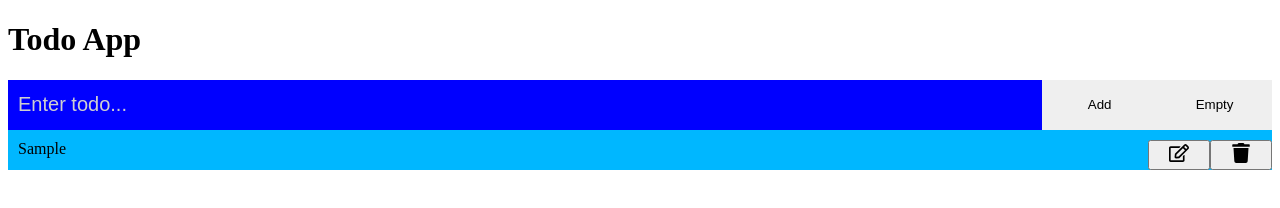
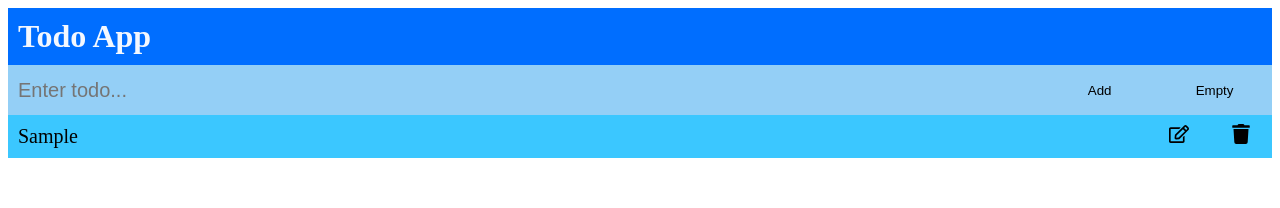
Before and after one commit to shaikhabdulsamad/jsAssignmentTodoApp, a plain HTML site: page index.html in a window 1280 px wide. Both pictures are taken after typing "Sample" into the empty fields and a click on the button "Add". Drawn offline with Linux system fonts and the light colour scheme.

Commit message:
style edited

```diff
--- a/index.html
+++ b/index.html
@@ -22,7 +22,7 @@
             </div>
             <div class="btn">
                 <button onclick="addList()">Add</button>
-                <button>Empty</button>
+                <button onclick="empty()">Empty</button>
             </div>
 
         </div>
--- a/style.css
+++ b/style.css
@@ -1,3 +1,10 @@
+.heading h1{
+    background-color: rgb(0, 110, 255);
+    margin: 0;
+    padding: 10px;
+    color: rgba(255, 255, 255, 0.952);
+}
+
 .input-div{
     display: flex;
 }
@@ -13,15 +20,15 @@
     height:50px;
     border: none;
     outline: none;
-    background-color: blue;
+    background-color: rgba(115, 192, 243, 0.76);
     padding: 0 10px;
     font-size: 20px;
-    color: white;
+    color: black;
     /* margin-right: 10px; */
 }
-.input input::placeholder{
+/* .input input::placeholder{
     color: rgb(207, 207, 207);
-}
+} */
 .btn{
     flex: 2;
     /* width: 20%; */
@@ -35,12 +42,17 @@
     border: none;
     outline: none;
     cursor: pointer;
+    background-color: rgba(115, 192, 243, 0.76);
+    text-align: center;
+}
+.btn button:hover{
+    background-color:rgb(0, 110, 255)
 }
 .btn button>img{
     width: 20px;
 }
 .items{
-    background-color: rgb(0, 183, 255);
+    /* background-color: rgb(0, 183, 255); */
     /* padding:20px 0 10px 0; */
 }
 .items ul{
@@ -49,23 +61,32 @@
 
 }
 .items ul li{
-    padding: 10px 0 0 0;
-    margin: 0;
+    /* padding: 10px 0 ; */
+
 
     display: flex;
-    list-style-type: square;
+    background-color: rgb(0, 183, 255);
+
 }
 
+.items ul li:nth-child(odd){
+    background-color: rgba(0, 183, 255, 0.767);
+}
 .btndiv{
-  /* width: 10%; */
+
   flex: 1;
 display: flex;
+padding:5px 0 ;
 }
 .btndiv>button{
    flex: 1;
+   border: none;
+    outline: none;
+    cursor: pointer;
+    height: 30px;
+    background-color: transparent;
+}
 
-    height: 30px;
-}
 .btndiv>button>img{
     width: 20px;
     height: 20px;
@@ -91,7 +112,19 @@ background-color: transparent;
      flex: 9;
    word-wrap: break-word;
      text-align: justify;
-     font-size: 16px;
-     padding: 0 10px;
+     font-size: 20px;
+     padding: 10px 10px;
 
  }
+
+ .hidden{
+     display: none;
+ }
+
+
+ @media only screen and (max-width:480px){
+    .textdiv{
+        font-size: 16px;}
+        .input input{
+            font-size: 16px;}
+ }
```
